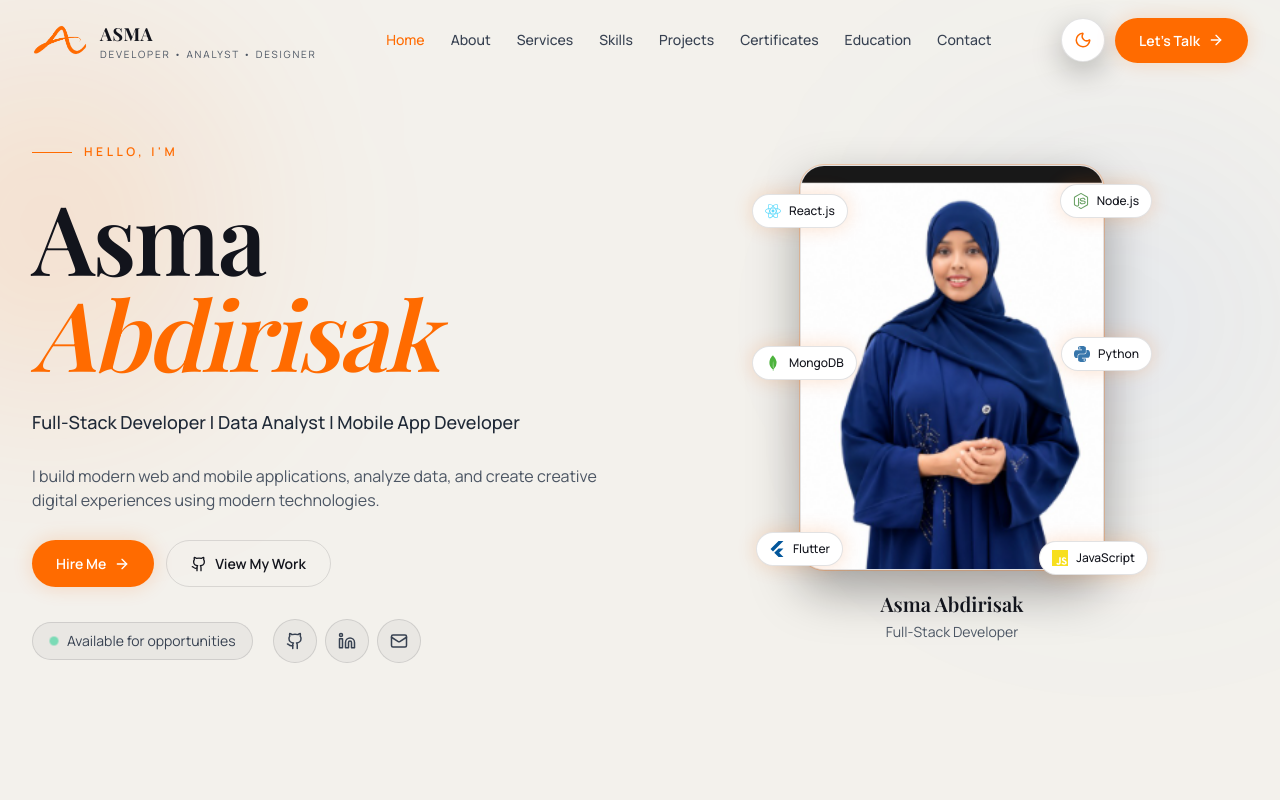
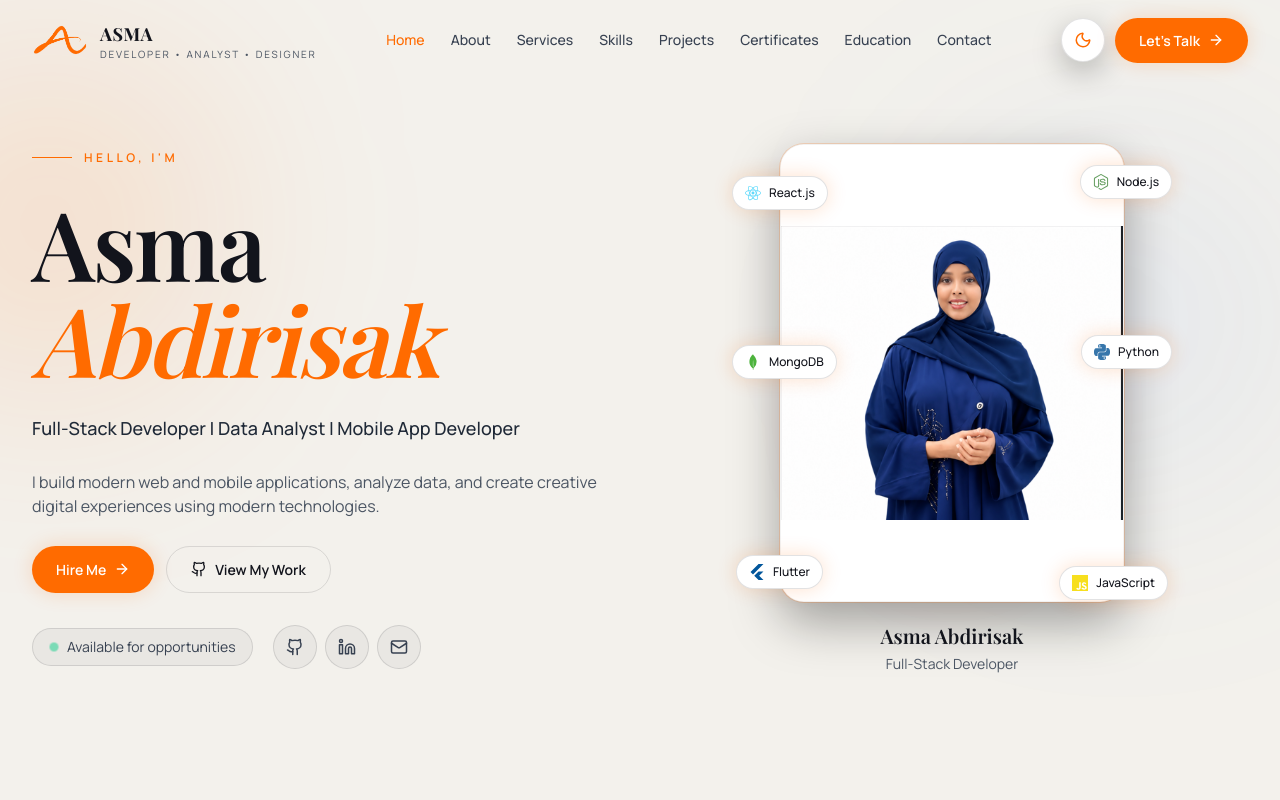
Before and after one commit to Azmuu/portfolio, a React (Vite) app in the folder portfolio/: page / in a window 1280 px wide. Shown: the top 800 px of the page. Built offline with nearby package versions, Linux system fonts and the light colour scheme; a web font is replaced by a local one.

Commit message:
Fix GitHub Pages deployment

```diff
--- a/portfolio/src/components/Hero.jsx
+++ b/portfolio/src/components/Hero.jsx
@@ -110,16 +110,16 @@ export default function Hero() {
           </div>
         </div>
 
-        <div className="relative mx-auto w-full max-w-[300px] justify-self-center sm:max-w-[340px] md:max-w-[360px] lg:max-w-[380px] lg:justify-self-start xl:max-w-[400px]">
+        <div className="relative mx-auto w-full max-w-[320px] justify-self-center sm:max-w-[360px] md:max-w-[400px] lg:max-w-[420px] lg:justify-self-start xl:max-w-[440px]">
           <div className="pointer-events-none absolute inset-6 rounded-full bg-radial-glow blur-2xl opacity-90" />
 
           <div className="relative px-8 sm:px-10 lg:px-12">
-            <div className="relative z-0 overflow-hidden rounded-2xl border border-white/15 bg-white shadow-card ring-1 ring-accent/25 sm:rounded-3xl">
-              <div className="relative aspect-[3/4] w-full">
+            <div className="relative z-0 overflow-hidden rounded-2xl border border-black/5 bg-white shadow-card ring-1 ring-accent/20 sm:rounded-3xl">
+              <div className="relative aspect-[3/4] w-full bg-white">
                 <img
                   src={assetUrl("/profile/asma.png")}
                   alt="Asma Abdirisak"
-                  className="absolute inset-0 h-full w-full object-cover object-top"
+                  className="absolute inset-0 h-full w-full bg-white object-contain object-center"
                 />
               </div>
             </div>
```
Also changed, not shown: portfolio/public/profile/asma.png.
